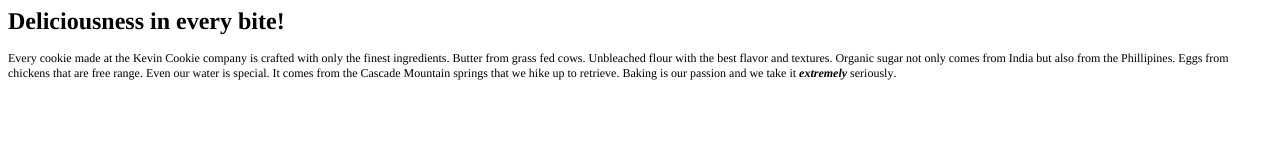
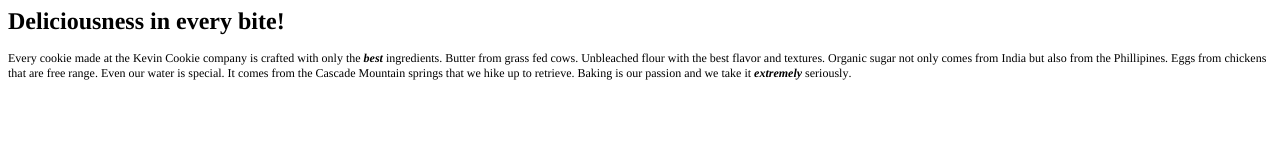
Before and after one commit to arya-satvik7/kevin-cookie-company, a plain HTML site: page index.htm in a window 1280 px wide. Drawn offline with Linux system fonts and the light colour scheme.

Commit message:
Update index text

```diff
--- a/index.htm
+++ b/index.htm
@@ -13,6 +13,6 @@
 </head>
 <body>
 <h1 style="margin: 0.0px 0.0px 16.1px 0.0px; font: 24.0px Times; -webkit-text-stroke: #000000"><span class="s1"><b>Deliciousness in every bite!</b><b></b></span></h1>
-<p class="p2"><span class="s1">Every cookie made at the Kevin Cookie company is crafted with only the finest ingredients. Butter from grass fed cows. Unbleached flour with the best flavor and textures. Organic sugar not only comes from India but also from the Phillipines. Eggs from chickens that are free range. Even our water is special. It comes from the Cascade Mountain springs that we hike up to retrieve. Baking is our passion and we take it <b><i>extremely</i></b> seriously.</span></p>
+<p class="p2"><span class="s1">Every cookie made at the Kevin Cookie company is crafted with only the <b><i>best</i></b> ingredients. Butter from grass fed cows. Unbleached flour with the best flavor and textures. Organic sugar not only comes from India but also from the Phillipines. Eggs from chickens that are free range. Even our water is special. It comes from the Cascade Mountain springs that we hike up to retrieve. Baking is our passion and we take it <b><i>extremely</i></b> seriously.</span></p>
 </body>
 </html>
```
